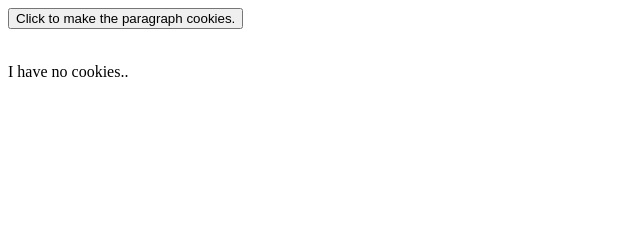
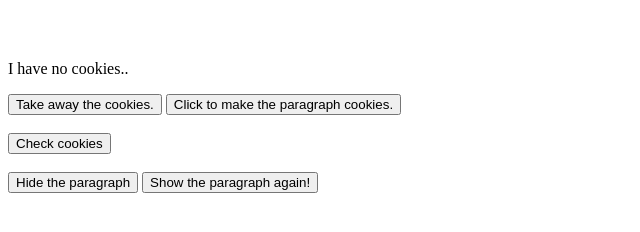
Before and after one commit to Evalyadam/Learning-JavaScript, a plain HTML site: page index.html in a window 1280 px wide. Shown: the whole page, without its empty margins (0-640 px from the left). Drawn offline with Linux system fonts and the light colour scheme.

Commit message:
Updated index.html to use the Test.js functions

```diff
--- a/index.html
+++ b/index.html
@@ -4,9 +4,24 @@
     <title>Cookie Paragraph</title>
 </head>
 <body>
+
+    <br><br>
+    <p id="ILoveJavascript">I have no cookies..</p>
+
+    <script src="Test.js">TakeAwayCookies()</script>
+    <button type="button" onclick="TakeAwayCookies()">Take away the cookies.</button>
+
+
+
     <script src="Test.js"></script>
     <button type="button" onclick="MyFunction()">Click to make the paragraph cookies.</button>
     <br><br>
-    <p id="ILoveJavascript">I have no cookies..</p>
+    <script src="Test.js">CheckCookies()</script>
+    <button type="button" onclick="CheckCookies()">Check cookies</button>
+    <br><br>
+    <script src="Test.js">Hidep()</script>
+    <button type="button" onclick="Hidep()">Hide the paragraph</button>
+    <script src="Test.js">Showp()</script>
+    <button type="button" onclick="Showp()">Show the paragraph again!</button>
 </body>
 </html>
```
